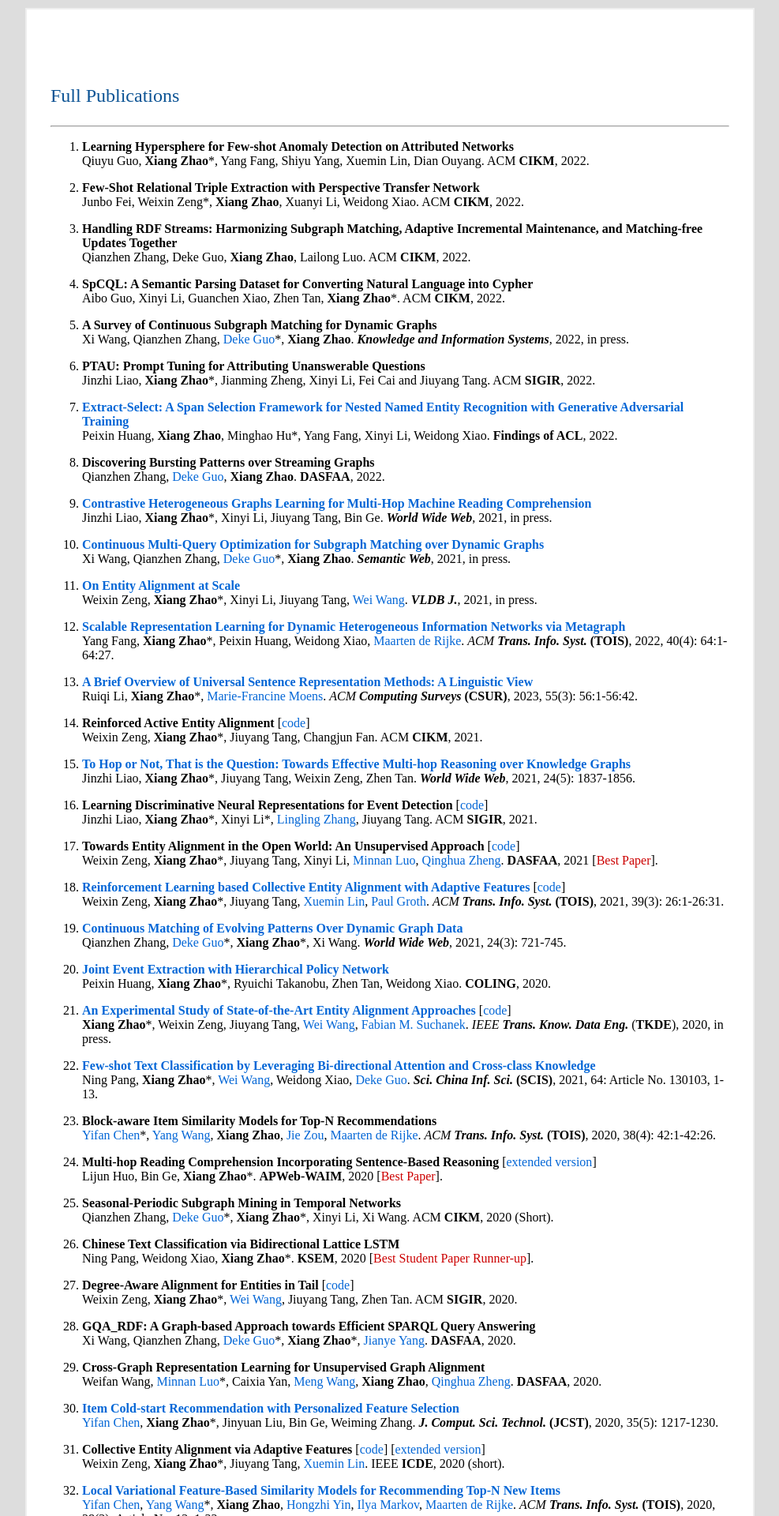
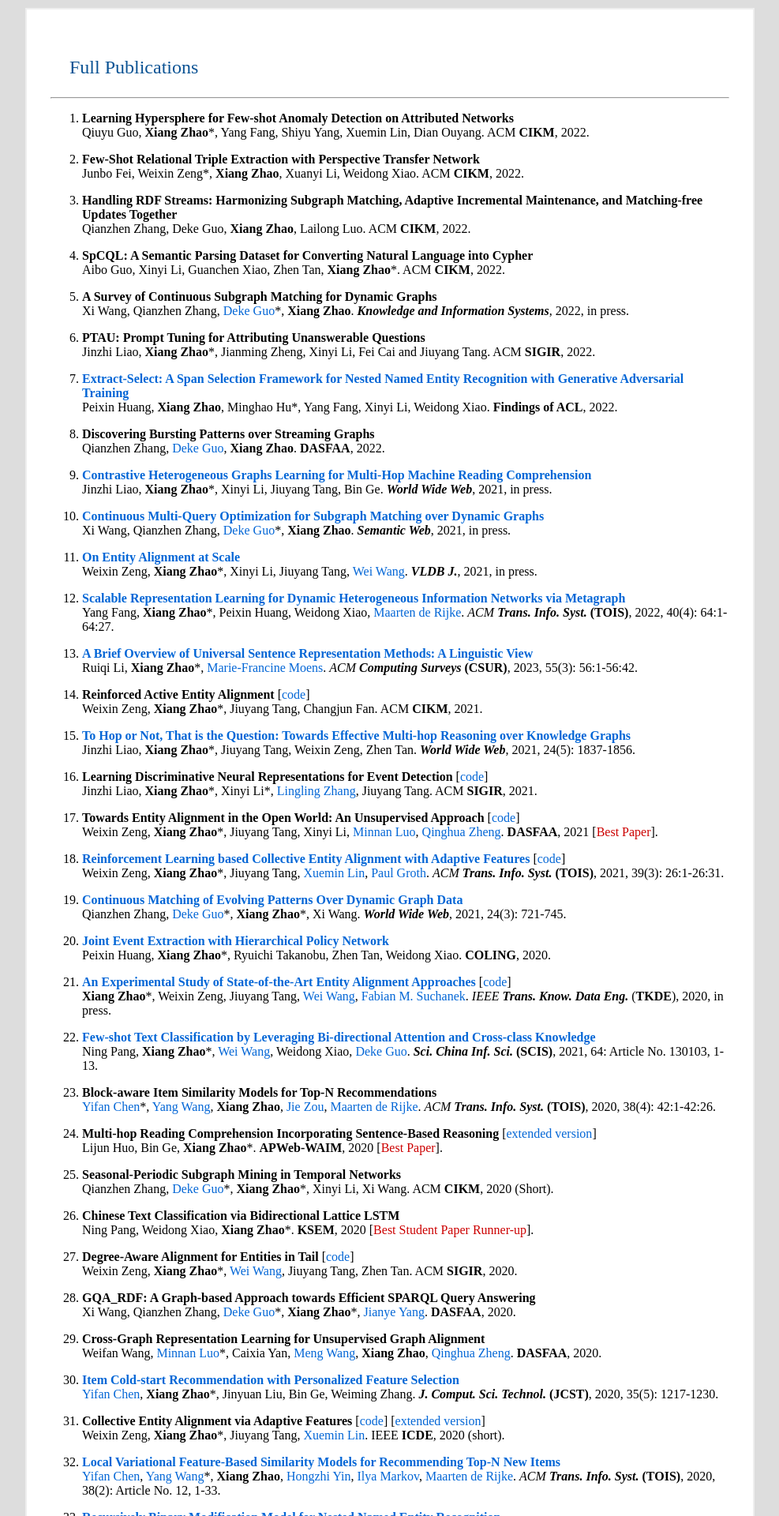
Before and after one commit to xiangz-nudt/xiangz-nudt.github.io, a Jekyll site: the page fulllist.html, which Jekyll copies as it is, in a window 1280 px wide. Shown: the top 1920 px of the page at 79% size, without its empty margins (146-1133 px from the left). Built offline with Jekyll 4.4.1, drawn with Linux system fonts in a browser that asks for light colours.

Commit message:
Update fulllist.html

```diff
--- a/fulllist.html
+++ b/fulllist.html
@@ -14,8 +14,8 @@
 <body style="background:#dddddd">
   <div style="width:920px;background:#ffffff;margin:10px auto;border:2px solid #eeeeee">
   <div style="width:860px;margin:0px auto">
-  <br/><br/><br/><br/>
-  <p style="color:#0b5394;font-size:x-large">Full Publications</p>
+  <br/><br/>
+  <p style="color:#0b5394;font-size:x-large">&ensp;&ensp;Full Publications</p>
   <hr/>
   <ol type="1" start="1">
     <li><p><b>Learning Hypersphere for Few-shot Anomaly Detection on Attributed Networks</b> <br/>Qiuyu Guo, <b>Xiang Zhao</b>*, Yang Fang, Shiyu Yang, Xuemin Lin, Dian Ouyang. ACM <b>CIKM</b>, 2022.</p></li>
```
